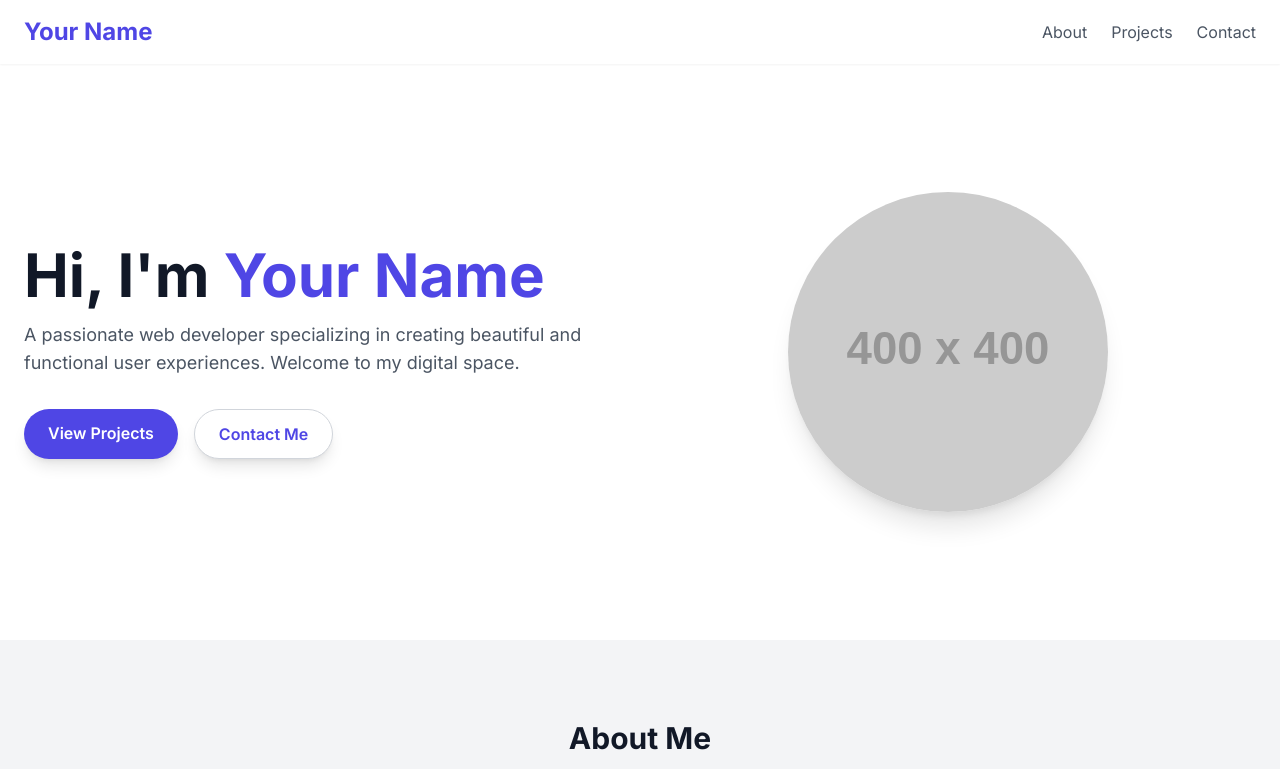
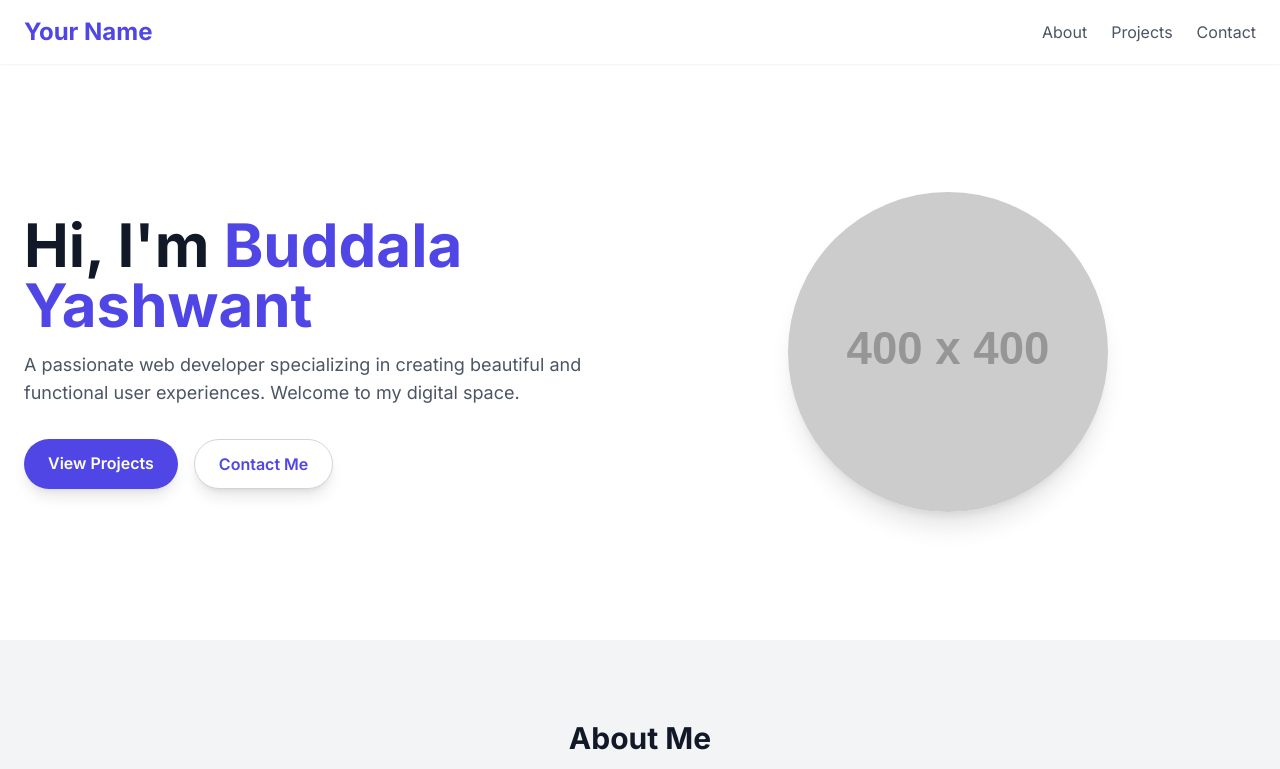
Before and after one commit to YashwantB27/Portfolio, a plain HTML site: page index.html in a window 1280 px wide. Shown: the top 769 px of the page. Drawn offline with nearby package versions, Linux system fonts and the light colour scheme; placeholder pictures from the web are drawn by us.

Commit message:
Update index.html

```diff
--- a/index.html
+++ b/index.html
@@ -3,7 +3,7 @@
 <head>
     <meta charset="UTF-8">
     <meta name="viewport" content="width=device-width, initial-scale=1.0">
-    <title>Your Name - Portfolio</title>
+    <title>Buddala Yashwant- Portfolio</title>
     <!-- Use the Inter font -->
     <link rel="preconnect" href="https://fonts.googleapis.com">
     <link rel="preconnect" href="https://fonts.gstatic.com" crossorigin>
@@ -48,7 +48,7 @@
         <div class="container mx-auto px-6 flex flex-col md:flex-row items-center justify-center text-center md:text-left">
             <div class="md:w-1/2 md:pr-10">
                 <h1 class="text-4xl sm:text-5xl lg:text-6xl font-bold text-gray-900 leading-tight">
-                    Hi, I'm <span class="text-indigo-600">Your Name</span>
+                    Hi, I'm <span class="text-indigo-600">Buddala Yashwant</span>
                 </h1>
                 <p class="mt-4 text-lg text-gray-600 max-w-xl mx-auto md:mx-0">
                     A passionate web developer specializing in creating beautiful and functional user experiences.
```
